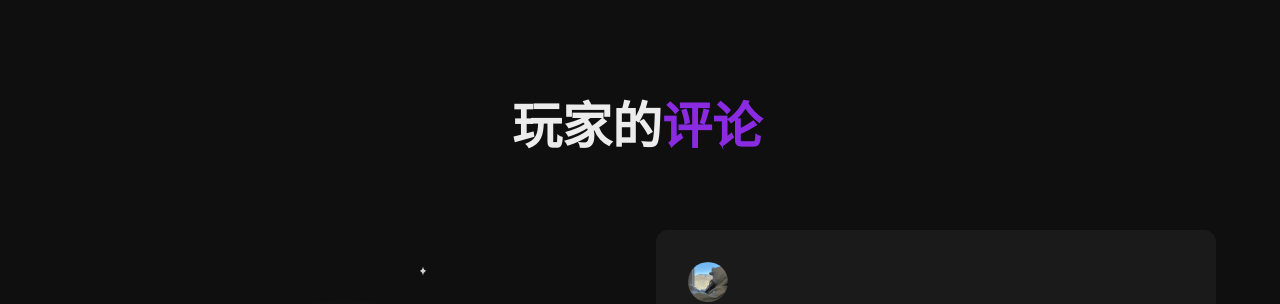
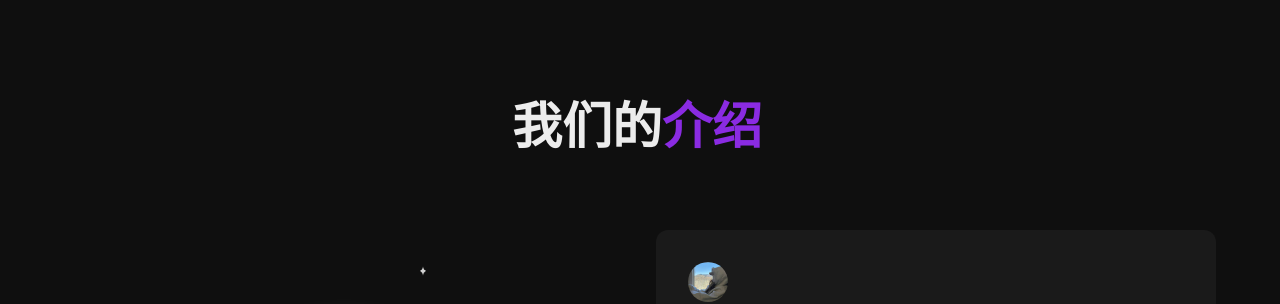
Before and after one commit to Minecraft-RTLauncher/Minecraft-RTLauncher.github.io, a plain HTML site: page index.html in a window 1280 px wide. Shown: the part 2072-2376 px from the top of the page. Drawn offline with nearby package versions, Linux system fonts and the light colour scheme.

Commit message:
resolve a bug

```diff
--- a/index.html
+++ b/index.html
@@ -78,7 +78,7 @@
     <!--评论 -->
     <section class="introduce-card">
         <br>
-        <h1 class="introduce-card-title">玩家的<strong style="color: blueviolet;">评论</strong></h1>
+        <h1 class="introduce-card-title">我们的<strong style="color: blueviolet;">介绍</strong></h1>
 
         <div class="card-grid">
 
```
Also changed, not shown: 1 other file.
